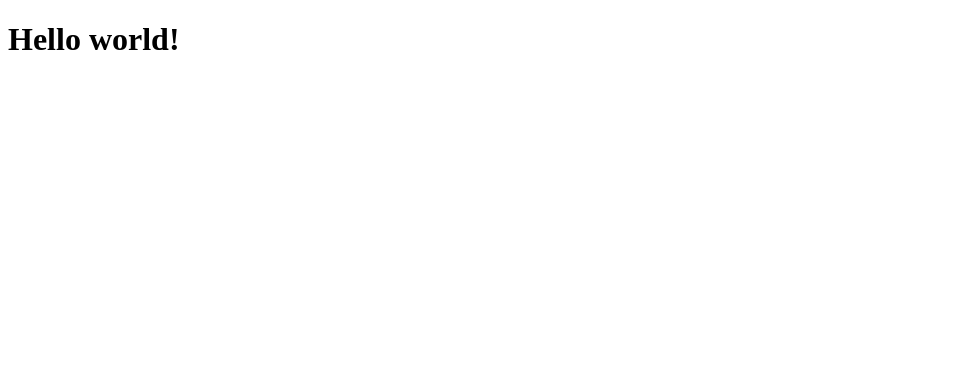
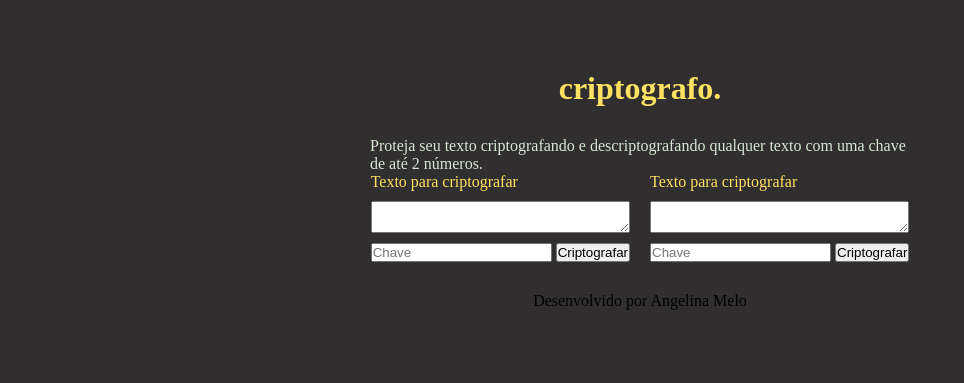
Before and after one commit to Laboratoria/SAP009-cipher, a website with bundled scripts: page src/index.html in a window 1280 px wide. Shown: the whole page, without its empty margins (0-964 px from the left). Built offline with nearby package versions, Linux system fonts and the light colour scheme.

Commit message:
Estrutura html e css

```diff
--- a/src/index.html
+++ b/src/index.html
@@ -1,14 +1,46 @@
 <!DOCTYPE html>
 <html>
+
 <head>
   <meta charset="utf-8">
   <title>Caesar Cipher</title>
   <link rel="stylesheet" href="style.css" />
 </head>
+
 <body>
-    <div id="root">
-      <h1>Hello world!</h1>
+  <div class="container" id="root">
+    <header>
+    <h1>criptografo.</h1>
+    </header>
+    <main>
+    <p> Proteja seu texto criptografando e descriptografando qualquer texto com uma chave de até 2 números.</p>
+    <div class="container_textareas">
+      <div class="box_textareas">
+        <label>Texto para criptografar</label>
+        <textarea></textarea>
+        <div>
+          <input type="number" placeholder="Chave">
+          <button type="button">Criptografar</button>
+        </div>
+      </div>
+      <div class="box_textareas">
+        <label>Texto para criptografar</label>
+        <textarea></textarea>
+        <div>
+          <input type="number" placeholder="Chave">
+          <button type="button">Criptografar</button>
+        </div>
+      </div>
+    </div>
+    </main>
+    <footer>
+      <span> Desenvolvido por Angelina Melo</span>
+    </footer>
+
+
+
   </div>
   <script src="index.js" type="module"></script>
 </body>
+
 </html>
--- a/src/style.css
+++ b/src/style.css
@@ -0,0 +1,41 @@
+*{
+    margin: 0;
+    padding: 0;
+    box-sizing: border-box;
+}
+body{
+    display: flex;
+    justify-content: center;
+    background-color: #302e2f;
+}
+.container{
+    padding: 70px 30px;
+    display: flex;
+    flex-direction: column;
+    width: 600px;
+    align-items: center;
+    gap: 30px;
+
+}
+
+.container_textareas{
+    display: flex;
+    gap: 20px;
+    justify-content: center;
+
+}
+.box_textareas{
+    display: flex;
+    flex-direction: column;
+    gap: 10px;
+}
+
+h1{
+    color: #ffe261;
+}
+p{
+    color: #d7e8d5;
+}
+label{
+    color: #ffe261;
+}
```
Also changed, not shown: 1 other file. Lines whose indentation alone changed are shown as unchanged.
